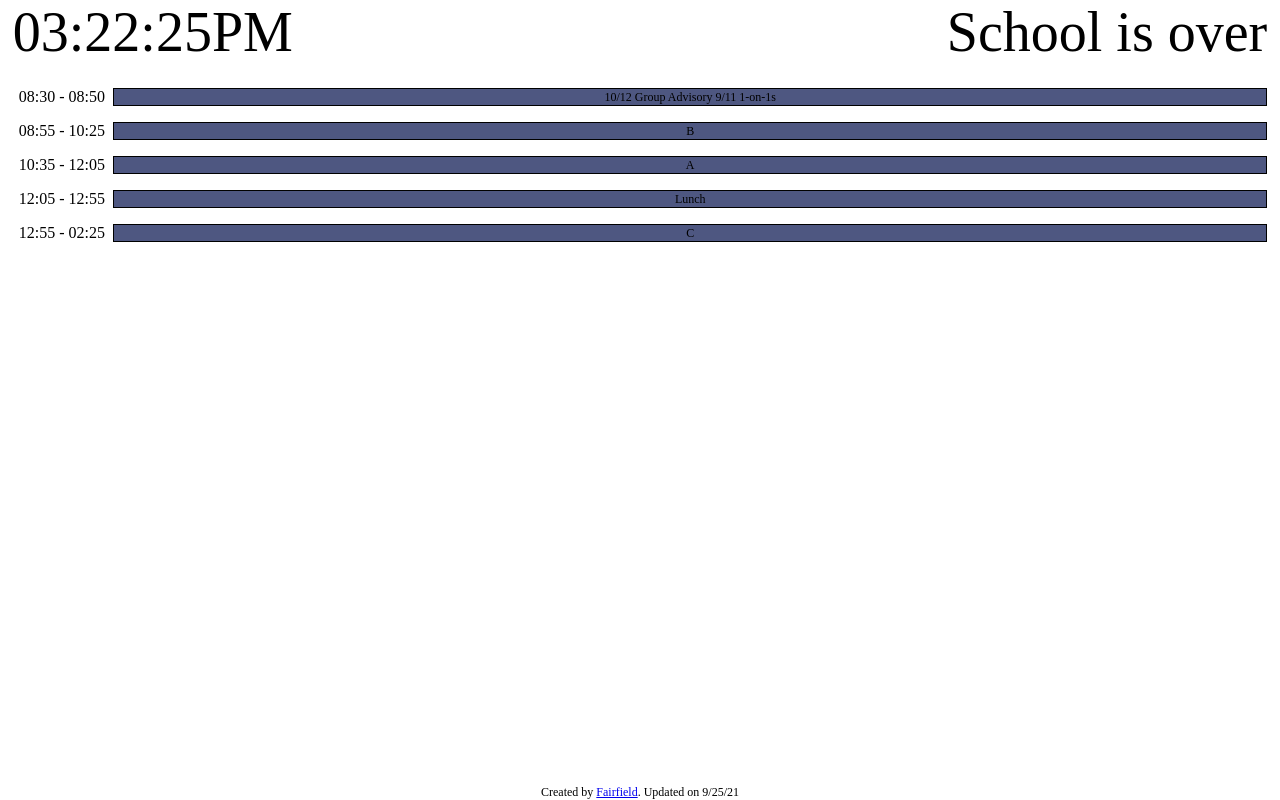
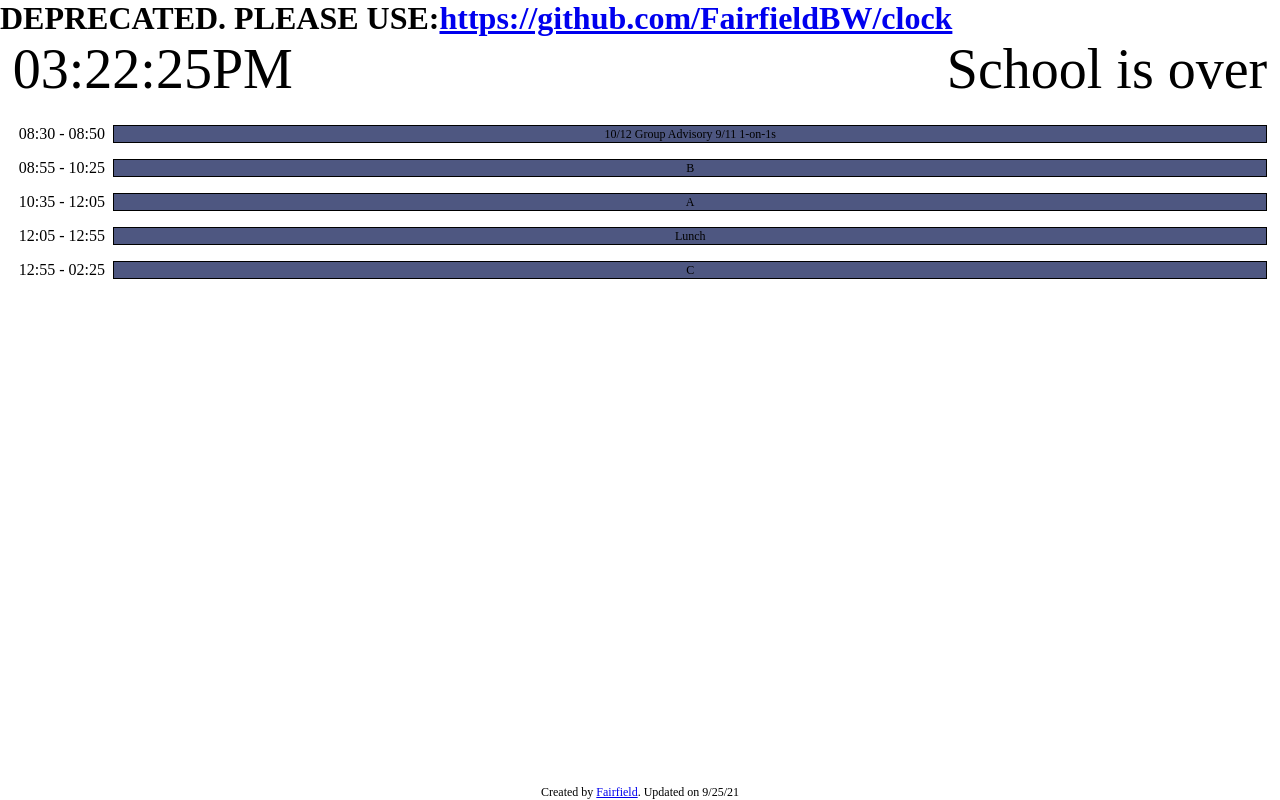
Before and after one commit to FairfieldBW/bay-clock, a plain HTML site: page index.html in a window 1280 px wide. Drawn offline with Linux system fonts and the light colour scheme.

Commit message:
Update index.html

```diff
--- a/index.html
+++ b/index.html
@@ -8,6 +8,7 @@
     <script src="script.js" defer></script>
   </head>
   <body>
+    <h1>DEPRECATED. PLEASE USE:<a href="https://github.com/FairfieldBW/clock">https://github.com/FairfieldBW/clock</a></h1>
     <div id="top-bar">
       <div id="clock"></div>
       <div id="block"></div>
```
